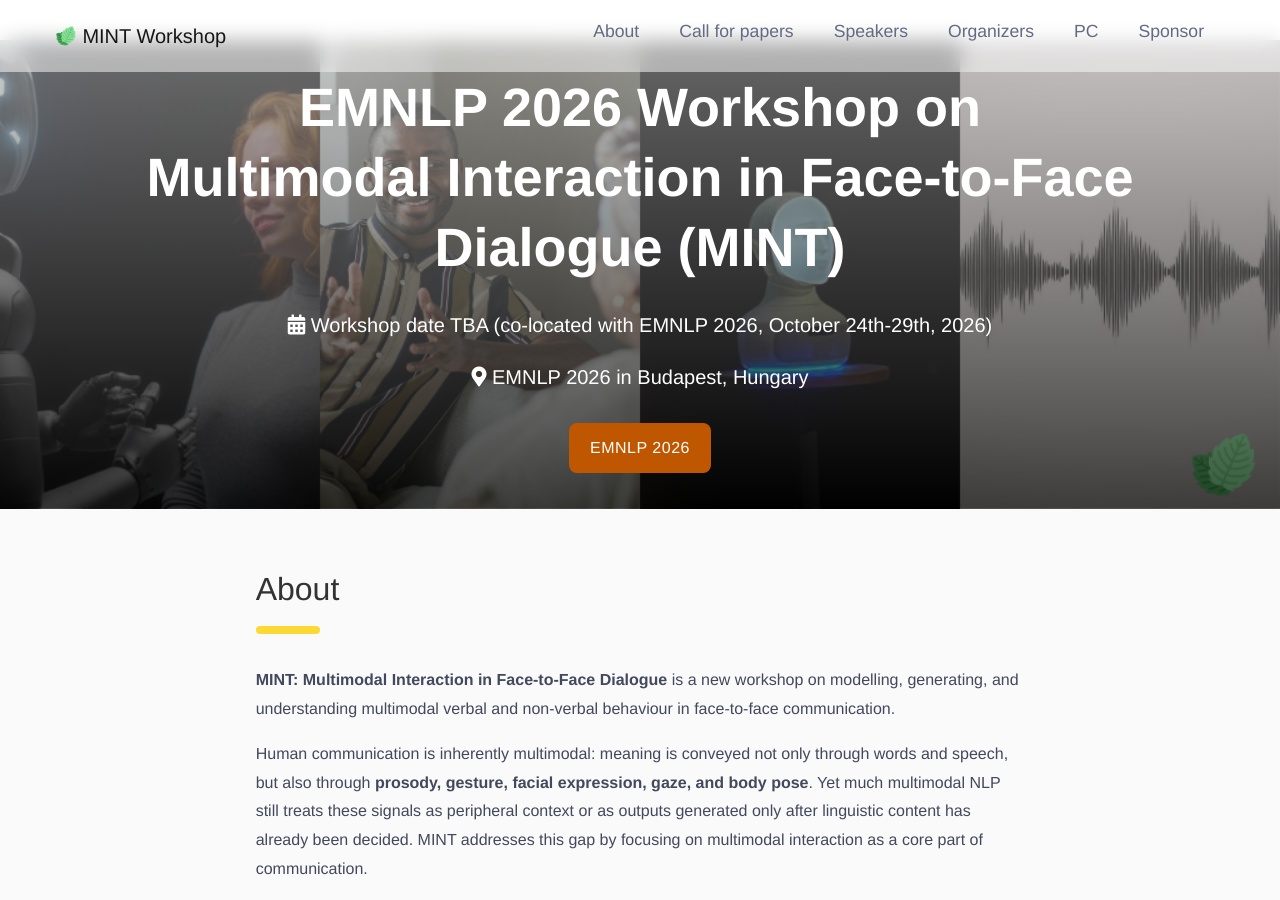
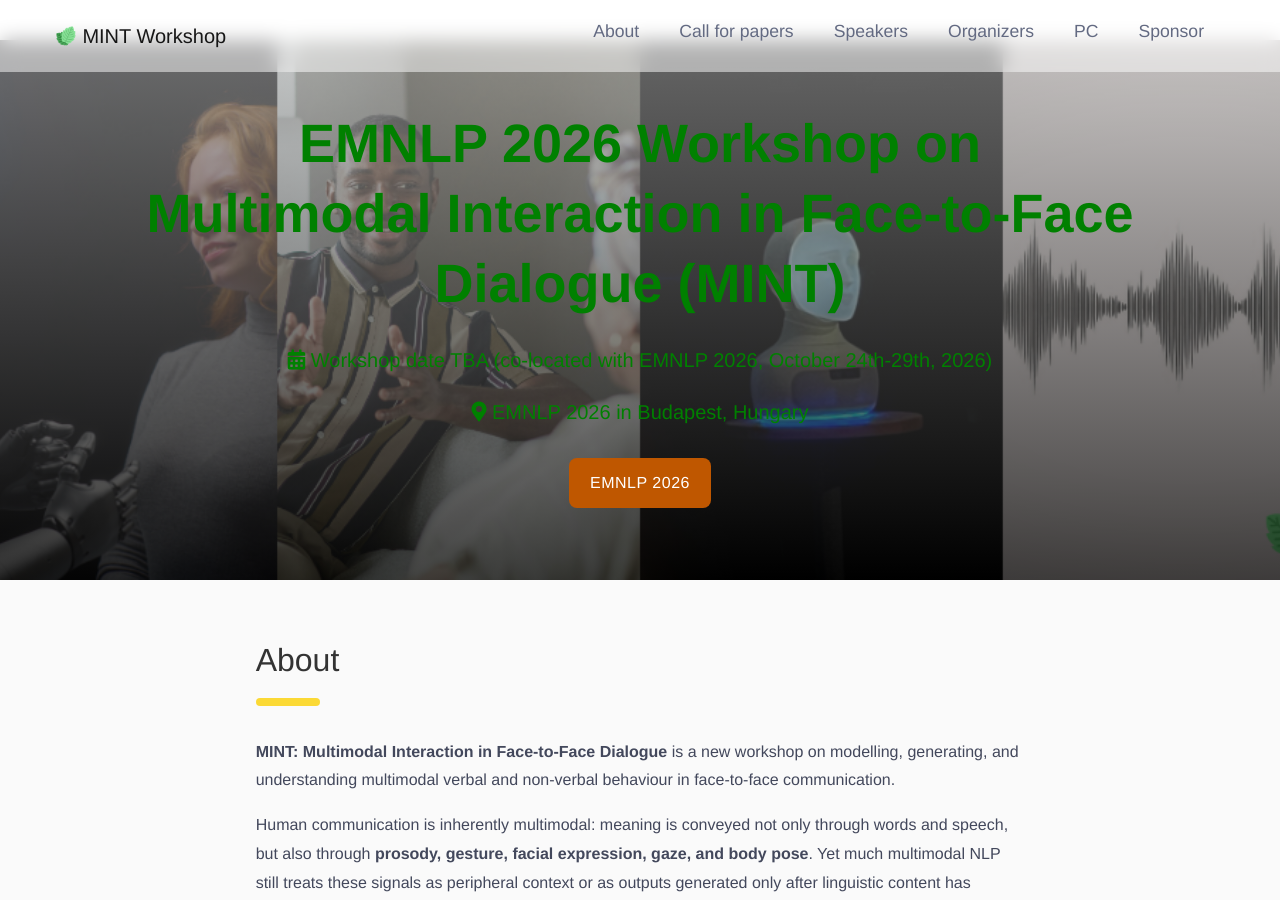
Before and after one commit to MINTworkshop/MINTworkshop.github.io, a Jekyll site: the page built from 2026/index.md, in a window 1280 px wide and 900 px high. Built offline with Jekyll 4.4.1, drawn with Linux system fonts in a browser that asks for light colours.

Commit message:
add new banner

```diff
--- a/_sass/_header.scss
+++ b/_sass/_header.scss
@@ -28,7 +28,7 @@
 }
 
 .welcome-hero {
-  min-height: 50vh;
+  min-height: 60vh;
   @include flex-center;
   position: relative;
   background-size: cover;
@@ -38,13 +38,13 @@
   .header-text {
     text-align: center;
     padding: $spacing-unit * 4;
-    color: white;
+    color: green;
 
     h2 {
       font-size: 54px;
       font-weight: 700;
       margin-bottom: $spacing-unit * 3;
-      color: white;
+      color: green;
 
       @media screen and (max-width: 768px) {
         font-size: 36px;
```
